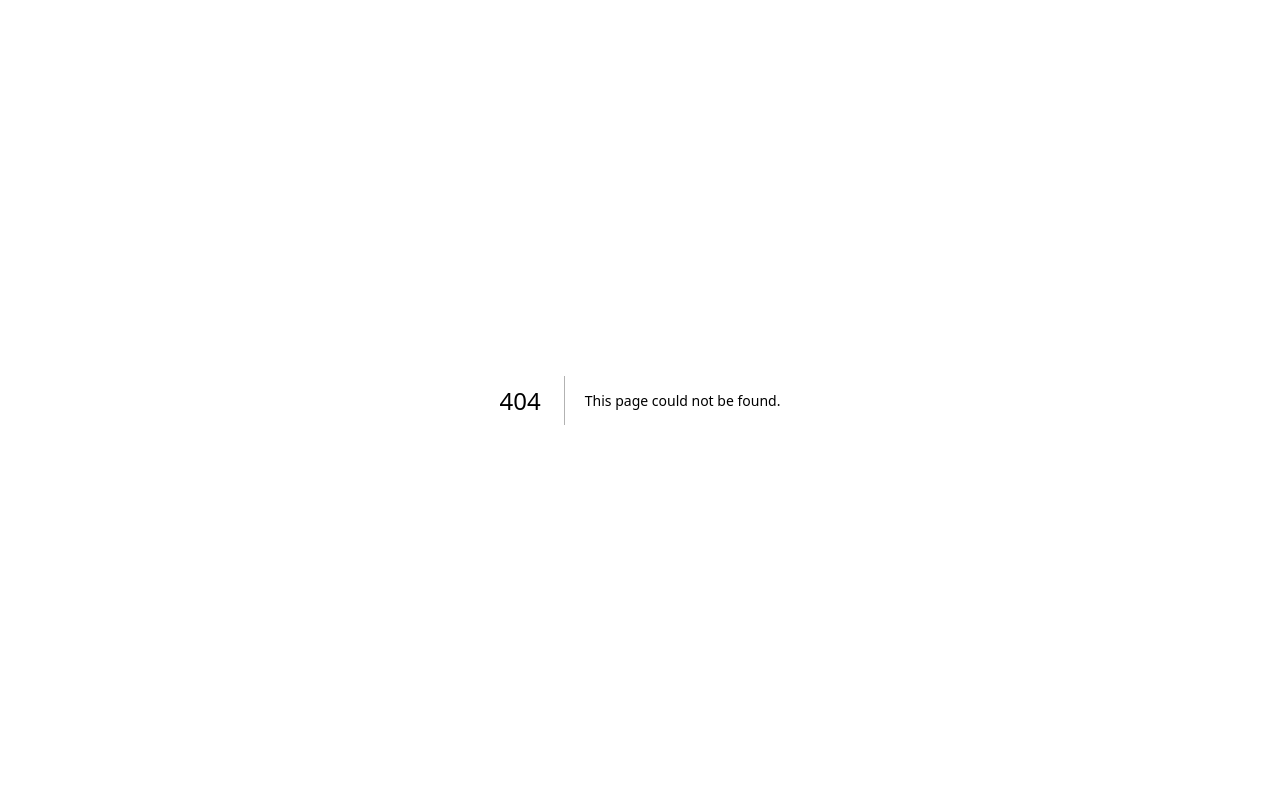
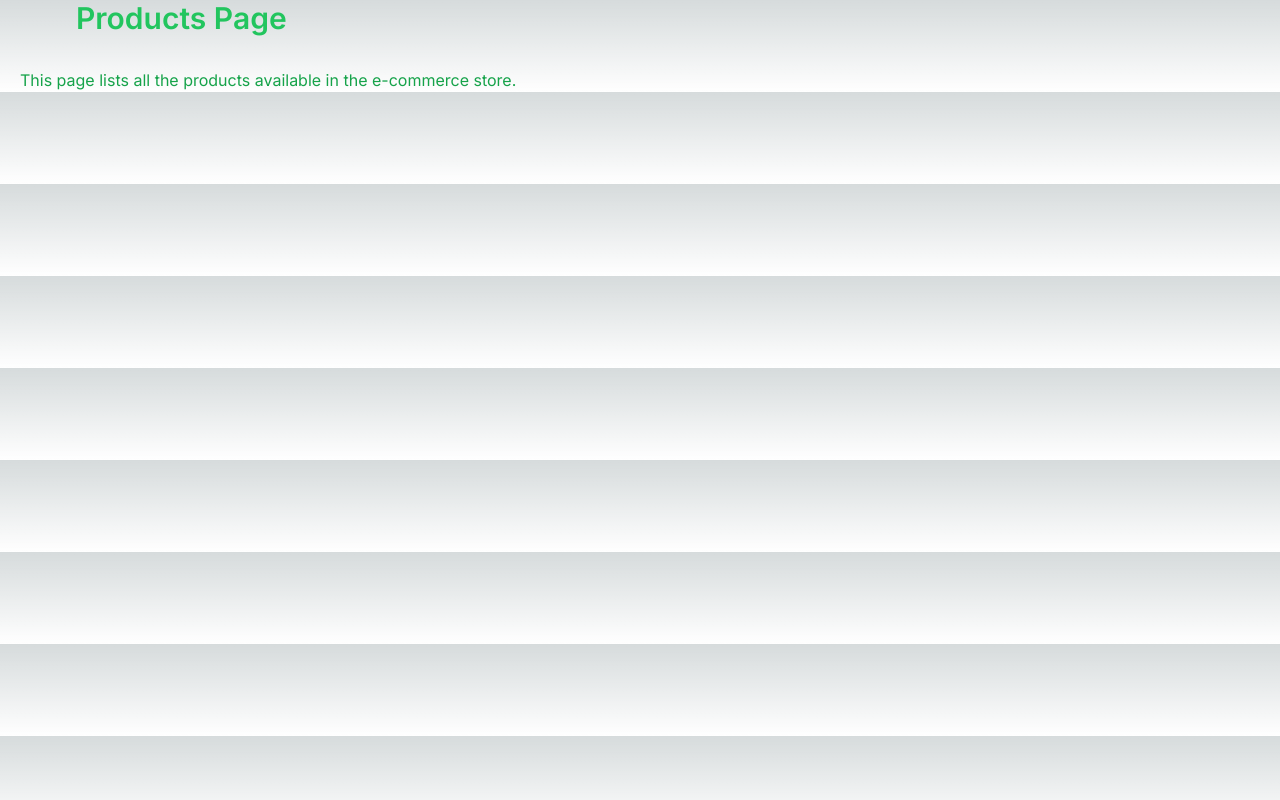
Before and after one commit to lawrencedsz9/nextjs1, a Next.js app: page /products in a window 1280 px wide. Before the commit this address had no page. Built offline with nearby package versions, Linux system fonts and the light colour scheme.

Commit message:
final task-created a routing system for e-com website, used tailwindcss for styling. Added products,cart and profile pages

```diff
--- /dev/null
+++ b/src/app/cart/page.jsx
@@ -0,0 +1,14 @@
+import React from 'react';
+
+const CartPage = () => {
+  return (
+    <>
+      <h1 className="text-2xl font-medium text-center text-green-500 mb-4">Cart Page</h1>
+      <p className="text-md text-center text-red-600">
+        This is your shopping cart, proceeding to checkout.
+      </p>
+    </>
+  );
+};
+
+export default CartPage;
--- /dev/null
+++ b/src/app/products/page.jsx
@@ -0,0 +1,14 @@
+import React from 'react';
+
+const ProductsPage = () => {
+  return (
+    <>
+      <h1 className="text-3xl font-semibold text-left text-green-500 ml-[76px] mb-8">Products Page</h1>
+      <p className="text-md text-justify text-green-600 mx-5">
+        This page lists all the products available in the e-commerce store.
+      </p>
+    </>
+  );
+};
+
+export default ProductsPage;
--- /dev/null
+++ b/src/app/profile/page.jsx
@@ -0,0 +1,14 @@
+import React from 'react';
+
+const ProfilePage = () => {
+  return (
+    <>
+      <h1 className="text-4xl font-bold mb-4 text-center text-blue-900">Profile Page</h1>
+      <p className="text-lg text-center text-blue-700">
+        This is the profile page where user information is displayed.
+      </p>
+    </>
+  );
+};
+
+export default ProfilePage;
```
